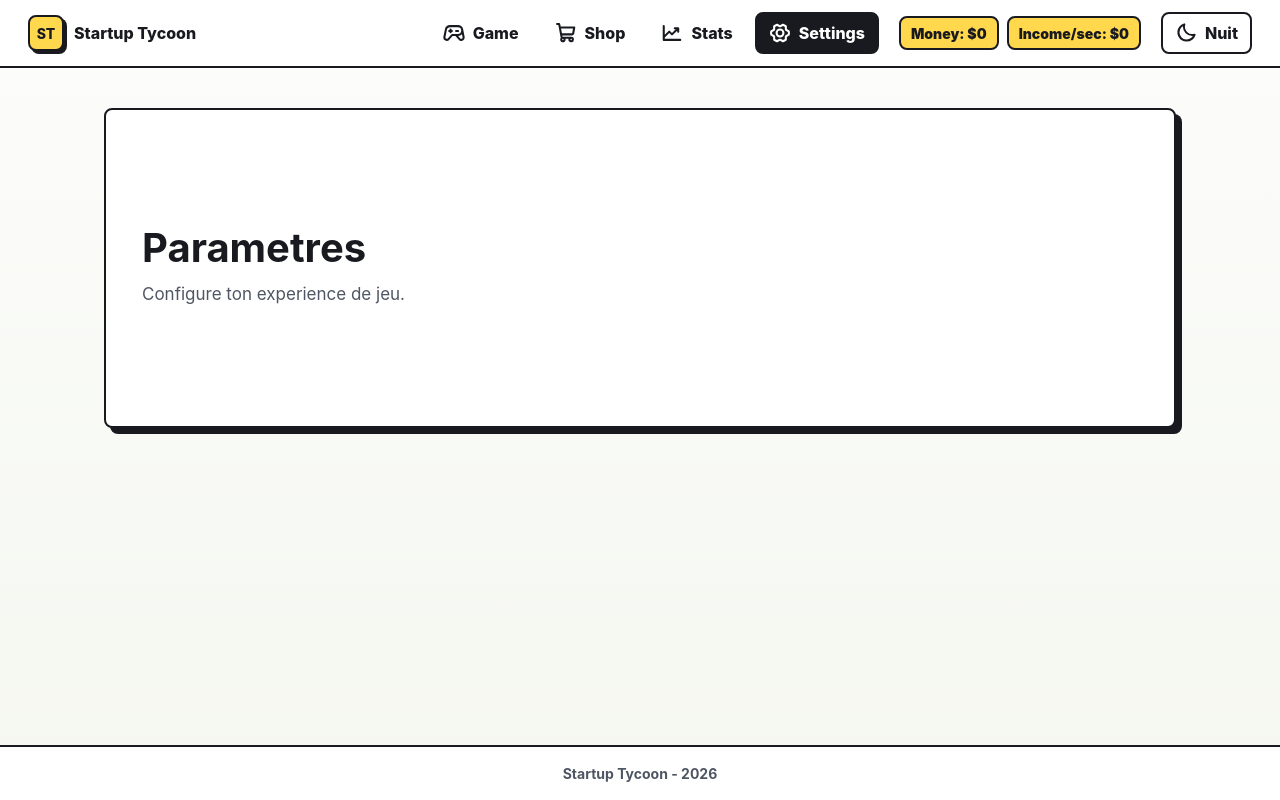
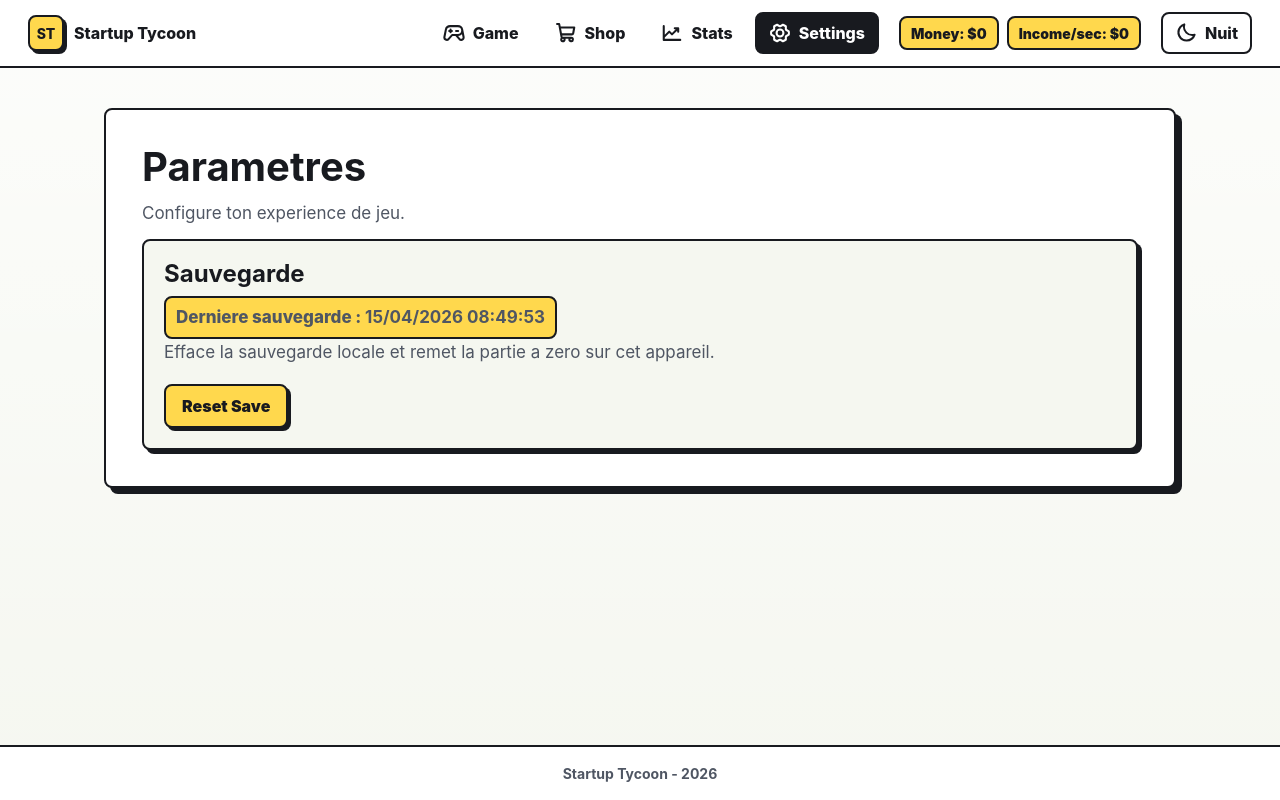
Before and after one commit to JoVibess/startup-tycoon, a React (Vite) app: page /settings in a window 1280 px wide. Built offline with nearby package versions, Linux system fonts and the light colour scheme.

Commit message:
ADD [store] Ajout de la persistance + sauvegarde + restauration

```diff
--- /dev/null
+++ b/src/components/GameAutoSave.jsx
@@ -0,0 +1,21 @@
+import { useEffect } from 'react'
+import { saveGameState } from '../services/gameSave'
+import { useGameStore } from '../state/useGameStore'
+
+const AUTO_SAVE_INTERVAL_MS = 5000
+
+function GameAutoSave() {
+  useEffect(() => {
+    const saveId = setInterval(() => {
+      saveGameState(useGameStore.getState())
+    }, AUTO_SAVE_INTERVAL_MS)
+
+    return () => {
+      clearInterval(saveId)
+    }
+  }, [])
+
+  return null
+}
+
+export default GameAutoSave
--- a/src/components/Layout.jsx
+++ b/src/components/Layout.jsx
@@ -8,6 +8,7 @@ import {
 } from '@phosphor-icons/react'
 import { useGameStore } from '../state/useGameStore'
 import { formatNumber } from '../utils/formatNumber'
+import GameAutoSave from './GameAutoSave'
 import GameTick from './GameTick'
 import ThemeToggle from './ThemeToggle'
 
@@ -25,6 +26,7 @@ function Layout() {
   return (
     <div className="app-shell">
       <GameTick />
+      <GameAutoSave />
 
       <header className="app-header">
         <NavLink className="brand" to="/" aria-label="Retour au jeu">
--- a/src/pages/Settings.jsx
+++ b/src/pages/Settings.jsx
@@ -1,8 +1,72 @@
+import { useEffect, useState } from 'react'
+import { getLastSavedAt } from '../services/gameSave'
+import { useGameStore } from '../state/useGameStore'
+
+const LAST_SAVED_REFRESH_MS = 5000
+
+function formatLastSavedAt(savedAt) {
+  if (!savedAt) {
+    return 'Aucune sauvegarde'
+  }
+
+  return new Intl.DateTimeFormat('fr-FR', {
+    dateStyle: 'short',
+    timeStyle: 'medium',
+  }).format(new Date(savedAt))
+}
+
 function Settings() {
+  const resetSave = useGameStore((state) => state.resetSave)
+  const [lastSavedAt, setLastSavedAt] = useState(() => getLastSavedAt())
+
+  useEffect(() => {
+    const refreshId = setInterval(() => {
+      setLastSavedAt(getLastSavedAt())
+    }, LAST_SAVED_REFRESH_MS)
+
+    return () => {
+      clearInterval(refreshId)
+    }
+  }, [])
+
+  function handleResetSave() {
+    const shouldReset = window.confirm(
+      'Supprimer la sauvegarde et recommencer a zero ?',
+    )
+
+    if (!shouldReset) {
+      return
+    }
+
+    resetSave()
+    setLastSavedAt(null)
+  }
+
   return (
-    <main>
+    <main className="settings-page">
       <h1>Parametres</h1>
       <p>Configure ton experience de jeu.</p>
+
+      <section className="settings-section" aria-labelledby="save-settings">
+        <div>
+          <h2 id="save-settings">Sauvegarde</h2>
+          <p className="settings-last-saved">
+            Derniere sauvegarde : <strong>{formatLastSavedAt(lastSavedAt)}</strong>
+          </p>
+          <p>
+            Efface la sauvegarde locale et remet la partie a zero sur cet
+            appareil.
+          </p>
+        </div>
+
+        <button
+          className="settings-danger-button"
+          type="button"
+          onClick={handleResetSave}
+        >
+          Reset Save
+        </button>
+      </section>
     </main>
   )
 }
--- /dev/null
+++ b/src/services/gameSave.js
@@ -0,0 +1,160 @@
+export const GAME_SAVE_KEY = 'startup-tycoon-save'
+export const GAME_SAVE_VERSION = 1
+
+function isBrowserStorageAvailable() {
+  return typeof window !== 'undefined' && typeof window.localStorage !== 'undefined'
+}
+
+function isObject(value) {
+  return value !== null && typeof value === 'object' && !Array.isArray(value)
+}
+
+function isNumber(value) {
+  return typeof value === 'number' && Number.isFinite(value)
+}
+
+function isValidUpgrade(upgrade) {
+  return (
+    isObject(upgrade) &&
+    typeof upgrade.id === 'string' &&
+    typeof upgrade.name === 'string' &&
+    isNumber(upgrade.baseCost) &&
+    isNumber(upgrade.incomePerSecondGain) &&
+    isNumber(upgrade.count)
+  )
+}
+
+function isValidSavedState(state) {
+  return (
+    isObject(state) &&
+    isNumber(state.money) &&
+    isNumber(state.incomePerSecond) &&
+    isNumber(state.clickValue) &&
+    Array.isArray(state.upgrades) &&
+    state.upgrades.every(isValidUpgrade) &&
+    isNumber(state.totalClicks) &&
+    isNumber(state.totalEarned)
+  )
+}
+
+function mergeSavedStateWithDefault(defaultState, savedState) {
+  const savedUpgradesById = new Map(
+    savedState.upgrades.map((upgrade) => [upgrade.id, upgrade]),
+  )
+
+  return {
+    ...defaultState,
+    money: savedState.money,
+    incomePerSecond: savedState.incomePerSecond,
+    clickValue: savedState.clickValue,
+    upgrades: defaultState.upgrades.map((upgrade) => {
+      const savedUpgrade = savedUpgradesById.get(upgrade.id)
+
+      if (!savedUpgrade) {
+        return upgrade
+      }
+
+      return {
+        ...upgrade,
+        count: savedUpgrade.count,
+      }
+    }),
+    totalClicks: savedState.totalClicks,
+    totalEarned: savedState.totalEarned,
+  }
+}
+
+export function createSerializableGameState(state) {
+  return {
+    money: state.money,
+    incomePerSecond: state.incomePerSecond,
+    clickValue: state.clickValue,
+    upgrades: state.upgrades.map((upgrade) => ({ ...upgrade })),
+    totalClicks: state.totalClicks,
+    totalEarned: state.totalEarned,
+  }
+}
+
+export function createGameSave(state) {
+  return {
+    version: GAME_SAVE_VERSION,
+    savedAt: Date.now(),
+    state: createSerializableGameState(state),
+  }
+}
+
+export function saveGameState(state) {
+  if (!isBrowserStorageAvailable()) {
+    return null
+  }
+
+  const save = createGameSave(state)
+  window.localStorage.setItem(GAME_SAVE_KEY, JSON.stringify(save))
+
+  return save
+}
+
+export function deleteGameSave() {
+  if (!isBrowserStorageAvailable()) {
+    return
+  }
+
+  window.localStorage.removeItem(GAME_SAVE_KEY)
+}
+
+export function getLastSavedAt() {
+  if (!isBrowserStorageAvailable()) {
+    return null
+  }
+
+  const rawSave = window.localStorage.getItem(GAME_SAVE_KEY)
+
+  if (!rawSave) {
+    return null
+  }
+
+  try {
+    const save = JSON.parse(rawSave)
+
+    if (
+      !isObject(save) ||
+      save.version !== GAME_SAVE_VERSION ||
+      !isNumber(save.savedAt)
+    ) {
+      return null
+    }
+
+    return save.savedAt
+  } catch {
+    return null
+  }
+}
+
+export function loadGameSave(defaultState) {
+  if (!isBrowserStorageAvailable()) {
+    return defaultState
+  }
+
+  const rawSave = window.localStorage.getItem(GAME_SAVE_KEY)
+
+  if (!rawSave) {
+    return defaultState
+  }
+
+  try {
+    const save = JSON.parse(rawSave)
+
+    if (
+      !isObject(save) ||
+      save.version !== GAME_SAVE_VERSION ||
+      !isNumber(save.savedAt) ||
+      !isValidSavedState(save.state)
+    ) {
+      return defaultState
+    }
+
+    return mergeSavedStateWithDefault(defaultState, save.state)
+  } catch {
+    return defaultState
+  }
+}
--- a/src/state/useGameStore.js
+++ b/src/state/useGameStore.js
@@ -1,7 +1,11 @@
 import { create } from 'zustand'
 import { initialUpgrades } from '../data/upgrades'
-import { persist } from 'zustand/middleware'
 import { getUpgradeCost } from '../utils/getUpgradeCost'
+import {
+  deleteGameSave,
+  loadGameSave,
+  saveGameState,
+} from '../services/gameSave'
 
 function createInitialState() {
   return {
@@ -14,10 +18,8 @@ function createInitialState() {
   }
 }
 
-export const useGameStore = create(
-  persist(
-    (set) => ({
-      ...createInitialState(),
+export const useGameStore = create((set, get) => ({
+  ...loadGameSave(createInitialState()),
 
   click() {
     set((state) => ({
@@ -35,13 +37,13 @@ export const useGameStore = create(
   },
 
   buyUpgrade(upgradeId) {
-        set((state) => {
+    const state = get()
     const upgradeToBuy = state.upgrades.find(
       (upgrade) => upgrade.id === upgradeId,
     )
 
     if (!upgradeToBuy) {
-            return state
+      return
     }
 
     const currentCost = getUpgradeCost(
@@ -50,10 +52,10 @@ export const useGameStore = create(
     )
 
     if (state.money < currentCost) {
-            return state
+      return
     }
 
-          return {
+    set({
       money: state.money - currentCost,
       incomePerSecond:
         state.incomePerSecond + upgradeToBuy.incomePerSecondGain,
@@ -62,16 +64,18 @@ export const useGameStore = create(
           ? { ...upgrade, count: upgrade.count + 1 }
           : upgrade,
       ),
-          }
     })
+
+    saveGameState(get())
   },
 
   resetGame() {
     set(createInitialState())
+    saveGameState(get())
   },
-    }),
-    {
-      name: 'game-store',
+
+  resetSave() {
+    set(createInitialState())
+    deleteGameSave()
   },
-  ),
-)
+}))
--- a/src/styles/App.css
+++ b/src/styles/App.css
@@ -457,6 +457,73 @@ button {
   background: var(--panel-bg);
 }
 
+.settings-page {
+  align-content: start;
+  justify-items: stretch;
+}
+
+.settings-section {
+  display: grid;
+  gap: 18px;
+  width: 100%;
+  padding: 20px;
+  border: 2px solid var(--border);
+  border-radius: 8px;
+  background: var(--page-bg);
+  box-shadow: 4px 4px 0 var(--shadow);
+}
+
+.settings-section h2 {
+  margin: 0 0 8px;
+  font-size: 24px;
+  line-height: 1.1;
+}
+
+.settings-last-saved {
+  width: fit-content;
+  margin-bottom: 8px;
+  padding: 6px 10px;
+  border: 2px solid var(--border);
+  border-radius: 8px;
+  background: var(--accent);
+  color: var(--accent-text);
+  font-weight: 800;
+}
+
+.settings-last-saved strong {
+  color: inherit;
+}
+
+.settings-danger-button {
+  width: fit-content;
+  min-height: 44px;
+  padding: 0 16px;
+  border: 2px solid var(--border);
+  border-radius: 8px;
+  background: var(--accent);
+  color: var(--accent-text);
+  font-weight: 900;
+  box-shadow: 3px 3px 0 var(--shadow);
+  transition:
+    box-shadow 140ms ease,
+    transform 140ms ease;
+}
+
+.settings-danger-button:hover {
+  transform: translate(-1px, -1px);
+  box-shadow: 4px 4px 0 var(--shadow);
+}
+
+.settings-danger-button:active {
+  transform: translate(2px, 2px);
+  box-shadow: 1px 1px 0 var(--shadow);
+}
+
+.settings-danger-button:focus-visible {
+  outline: 3px solid var(--link);
+  outline-offset: 3px;
+}
+
 @media (max-width: 768px) {
   .upgrade-list {
     width: 100%;
```
Also changed, not shown: 1 other file (tests, documents, lock files or other folders). Lines whose indentation alone changed are shown as unchanged.
